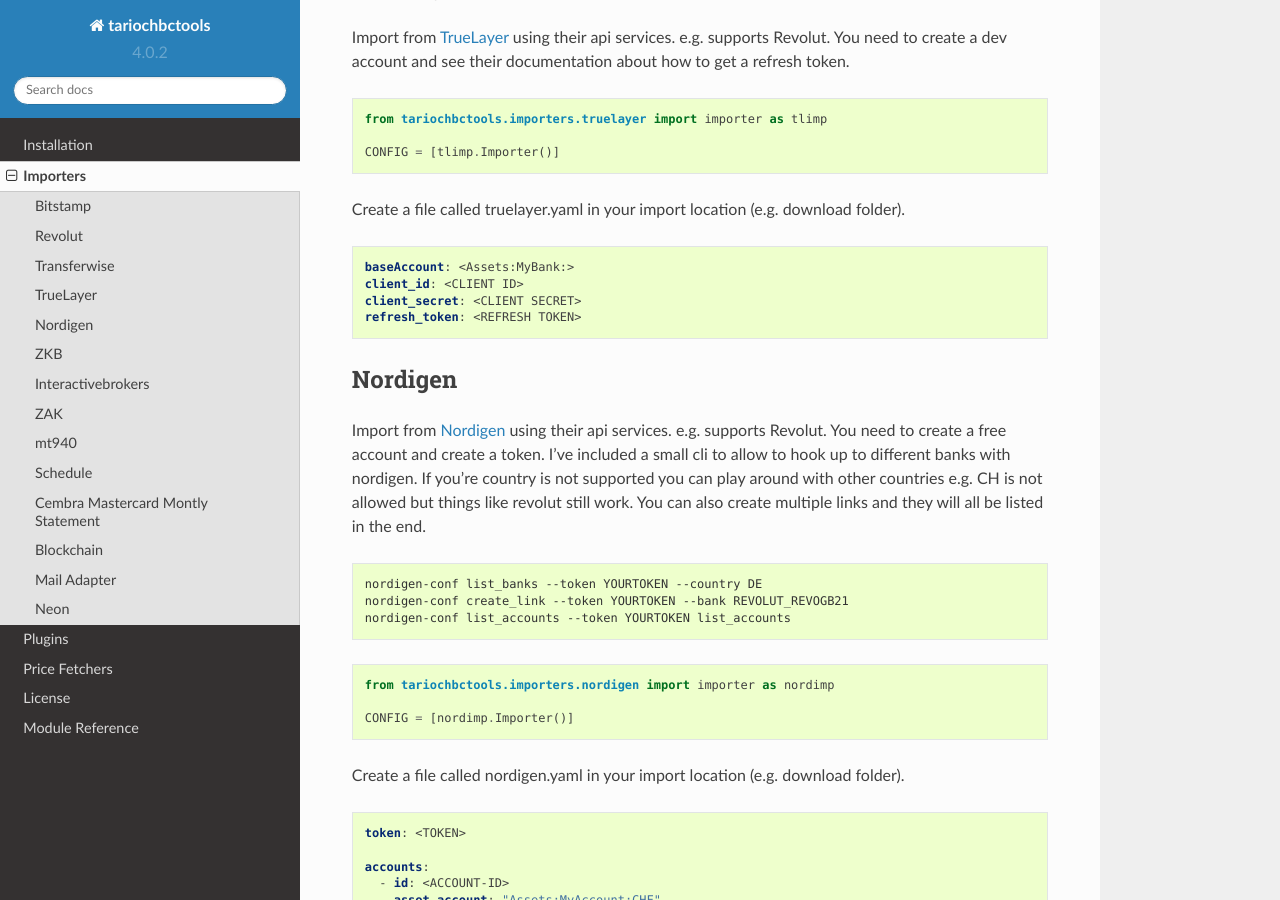
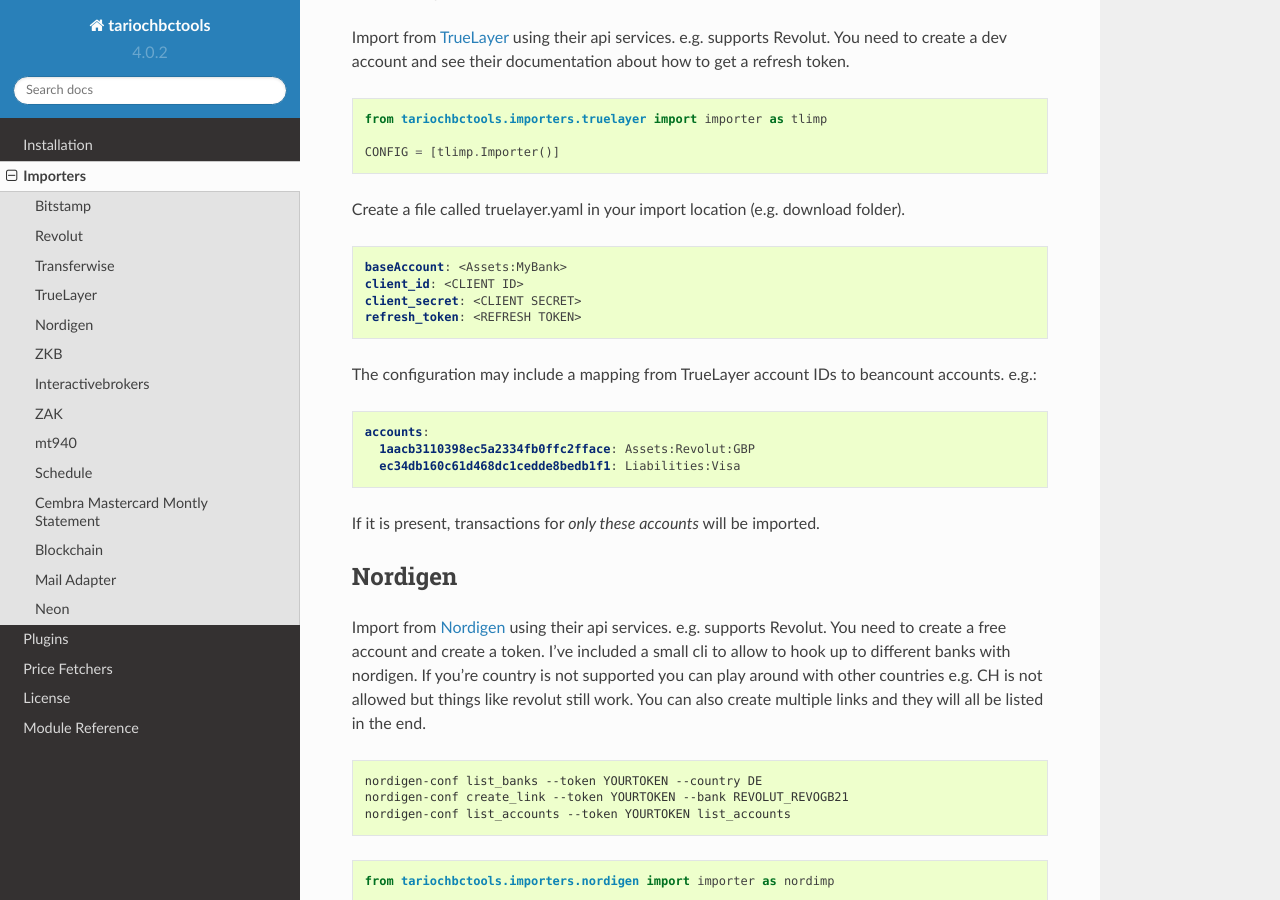
Before and after one commit to tarioch/beancounttools, a Sphinx documentation site: the page built from docs/importers.rst, in a window 1280 px wide and 900 px high, scrolled down 1249 px. Built offline with Sphinx 7.4.7 and the Read the Docs theme 2.0.0, drawn with Linux system fonts in a browser that asks for light colours.

Commit message:
doc: truelayer accounts

```diff
--- a/docs/importers.rst
+++ b/docs/importers.rst
@@ -78,10 +78,21 @@
 
 .. code-block:: yaml
 
-  baseAccount: <Assets:MyBank:>
+  baseAccount: <Assets:MyBank>
   client_id: <CLIENT ID>
   client_secret: <CLIENT SECRET>
   refresh_token: <REFRESH TOKEN>
+
+The configuration may include a mapping from TrueLayer account IDs to beancount
+accounts. e.g.:
+
+.. code-block:: yaml
+
+  accounts:
+    1aacb3110398ec5a2334fb0ffc2fface: Assets:Revolut:GBP
+    ec34db160c61d468dc1cedde8bedb1f1: Liabilities:Visa
+
+If it is present, transactions for *only these accounts* will be imported.
 
 
 Nordigen
```
